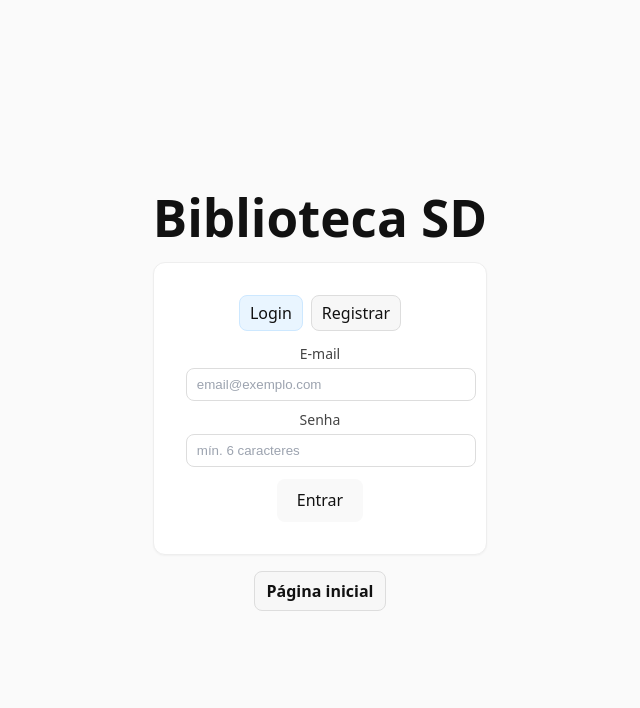
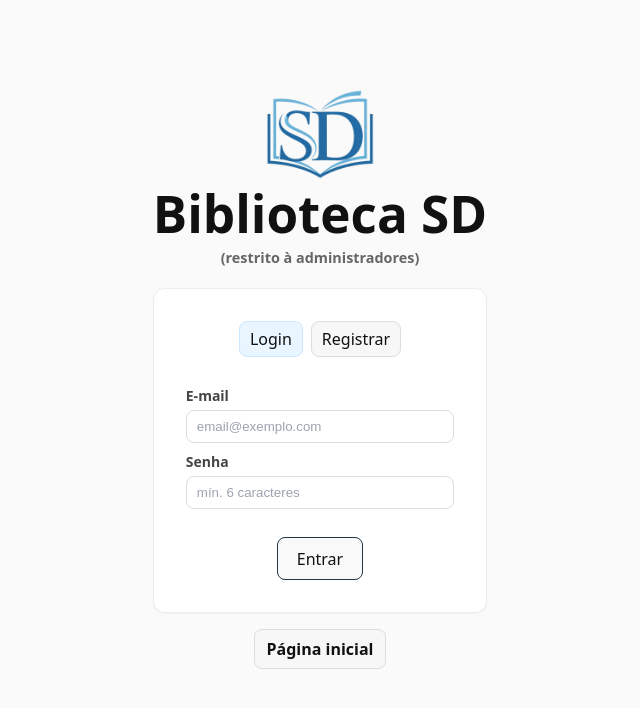
Before and after one commit to welisonandrade/Disciplina-SD, a Vue app in the folder client/: page /dashboard in a window 1280 px wide. Shown: the top 708 px of the page, without its empty margins (320-960 px from the left). Built offline with nearby package versions, Linux system fonts and the light colour scheme.

Commit message:
client: Estilização de componentes

```diff
--- a/client/index.html
+++ b/client/index.html
@@ -1,5 +1,5 @@
 <!doctype html>
-<html lang="en">
+<html lang="pt-br">
   <head>
     <meta charset="UTF-8" />
     <link rel="icon" type="image/svg+xml" href="/vite.svg" />
--- a/client/src/components/Dashboard.vue
+++ b/client/src/components/Dashboard.vue
@@ -163,7 +163,9 @@ onMounted(async () => {
 <template>
   <main class="container">
     <!-- volta para o nome padrão na interface -->
+    <img src="../assets/biblioteca_SD_logo.png" alt="Logo da Biblioteca" class="logo" />
     <h1>Biblioteca SD</h1>
+    <h4 class="msg-inicio">(restrito à administradores)</h4>
 
     <!-- Bloco de auth -->
     <section v-if="!isLogged" class="card">
@@ -172,10 +174,10 @@ onMounted(async () => {
         <button :class="{active: mode==='register'}" @click="mode='register'">Registrar</button>
       </div>
 
-      <label>E-mail</label>
+      <label style="font-weight: bold;">E-mail</label>
       <input v-model="auth.email" type="email" placeholder="email@exemplo.com" />
 
-      <label>Senha</label>
+      <label style="font-weight: bold;">Senha</label>
       <input v-model="auth.password" type="password" placeholder="mín. 6 caracteres" />
 
       <div class="actions">
@@ -275,6 +277,7 @@ h1 { margin: 0 0 16px; }
   justify-content: center;
   gap: 8px;
   margin-bottom: 12px;
+  padding-bottom: 1em;
 }
 .tabs button {
   padding: 6px 10px; border-radius: 8px;
@@ -284,17 +287,18 @@ h1 { margin: 0 0 16px; }
 .tabs .active { background: var(--tab-active-bg); border-color: var(--tab-active-border); }
 
 /* campos sempre claros */
-label { display: block; margin-top: 8px; font-size: 14px; color: var(--muted); }
+label { display: block; margin-top: 8px; font-size: 14px; color: var(--muted);  text-align: left;}
 input {
   width: 100%; padding: 8px 10px; margin-top: 4px;
   border: 1px solid var(--border); border-radius: 8px;
   background: #fff; color: var(--text);
   appearance: none; -webkit-appearance: none;
+  box-sizing: border-box;
 }
 input::placeholder { color:#9ca3af; }
 
 /* botões padrão (Entrar / Criar conta / Editar / etc.) */
-.actions { margin-top: 12px; display: flex; justify-content: center; gap: 8px; }
+.actions { margin-top: 12px; display: flex; justify-content: center; gap: 8px; padding-top: 1em;}
 
 button, .home-btn {
   cursor: pointer;
@@ -336,4 +340,19 @@ button.danger:hover { background: var(--danger-hover); }
 /* estados desabilitados (quando busy=true) */
 button:disabled { opacity: 0.6; cursor: not-allowed; }
 input:disabled { background: #f3f4f6; color: #6b7280; }
+
+.logo {
+  display: block;        /* garante que ocupe uma linha só */
+  margin: 0 auto 5px;   /* centraliza e cria espaço abaixo */
+  max-width: 110px;      /* limite de largura da logo */
+  height: auto;          /* mantém proporção */
+  padding-bottom: 0;
+}
+
+.msg-inicio {
+  font-size: 0.9em;
+  color: #666;
+  text-align: center;
+  margin-top: -10px;
+}
 </style>
--- a/client/src/components/Home.vue
+++ b/client/src/components/Home.vue
@@ -1,10 +1,11 @@
 <template>
-  <div class="home-container">
-    <h1>Bem-vindo à Biblioteca</h1>
-    <p>Veja os livros mais recentes cadastrados em nossa plataforma.</p>
+  <div style="margin-top: 0;" class="home-container">
+    <img src="../assets/biblioteca_SD_logo.png" alt="Logo da Biblioteca" class="logo" />
+    <h1>Biblioteca Saber Democrático</h1>
+    <p style="padding-bottom: 1em;">A leitura que transforma, agora acessível a todos.</p>
 
     <div v-if="books.length > 0" class="book-list">
-      <h3>Últimos livros cadastrados</h3>
+      <h3>Últimos livros cadastrados no acervo:</h3>
       <ul class="list">
         <li v-for="book in books" :key="book.id" class="list-item">
           <strong>{{ book.title }}</strong>
@@ -17,7 +18,7 @@
     </div>
 
     <div class="actions">
-      <p>Para adicionar ou gerenciar seus livros, acesse o painel:</p>
+      <p>Para gerenciar seus livros, acesse o painel de administrador:</p>
       <router-link to="/dashboard">
         <button>Acessar Painel (Login / Registro)</button>
       </router-link>
@@ -101,4 +102,14 @@ onMounted(async () => {
   margin-top: 30px;
   color: #777;
 }
+
+.logo {
+  display: block;        /* garante que ocupe uma linha só */
+  margin: 0 auto 5px;   /* centraliza e cria espaço abaixo */
+  max-width: 140px;      /* limite de largura da logo */
+  height: auto;          /* mantém proporção */
+  padding-bottom: 0;
+}
+
+
 </style>
--- a/client/src/style.css
+++ b/client/src/style.css
@@ -3,9 +3,10 @@
   line-height: 1.5;
   font-weight: 400;
 
-  color-scheme: light dark;
-  color: rgba(255, 255, 255, 0.87);
-  background-color: #242424;
+  /* Força tema claro */
+  color-scheme: light;
+  color: #213547;
+  background-color: #ffffff;
 
   font-synthesis: none;
   text-rendering: optimizeLegibility;
@@ -19,7 +20,7 @@ a {
   text-decoration: inherit;
 }
 a:hover {
-  color: #535bf2;
+  color: #747bff; /* veio do @media light */
 }
 
 body {
@@ -37,12 +38,12 @@ h1 {
 
 button {
   border-radius: 8px;
-  border: 1px solid transparent;
+  border: 1px solid #213547;
   padding: 0.6em 1.2em;
   font-size: 1em;
   font-weight: 500;
   font-family: inherit;
-  background-color: #1a1a1a;
+  background-color: #f9f9f9; /* veio do @media light */
   cursor: pointer;
   transition: border-color 0.25s;
 }
@@ -61,19 +62,6 @@ button:focus-visible {
 #app {
   max-width: 1280px;
   margin: 0 auto;
-  padding: 2rem;
+  padding: 0.1em 2rem 2rem;
   text-align: center;
 }
-
-@media (prefers-color-scheme: light) {
-  :root {
-    color: #213547;
-    background-color: #ffffff;
-  }
-  a:hover {
-    color: #747bff;
-  }
-  button {
-    background-color: #f9f9f9;
-  }
-}
```
Also changed, not shown: client/src/assets/biblioteca_SD_logo.png (added).
